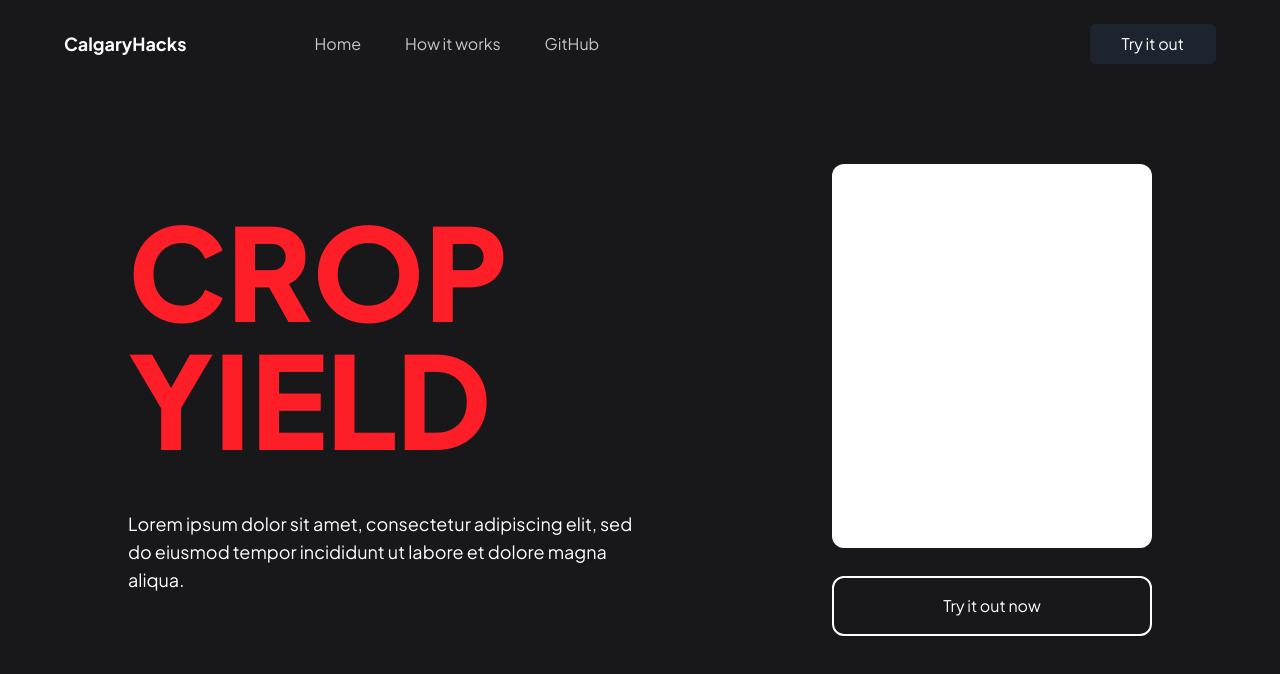
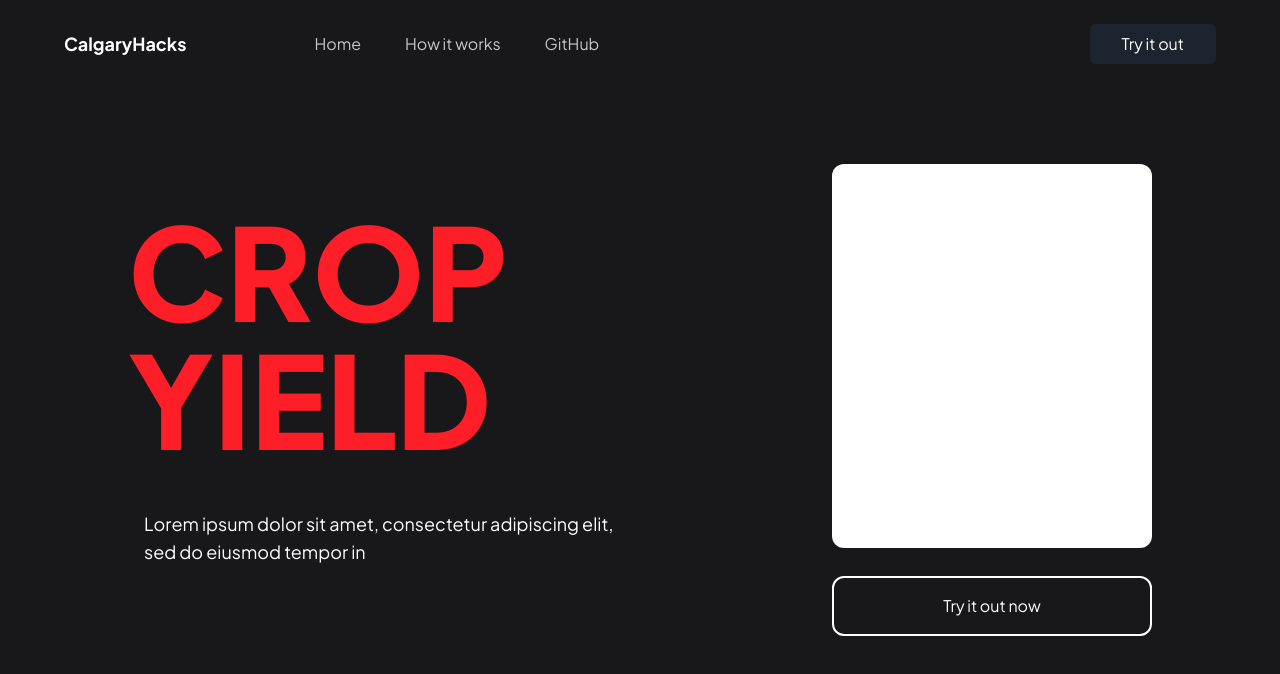
Before and after one commit to andyjianzhou/CalgaryHacks2023, a React (Vite) app in the folder client/: page / in a window 1280 px wide. Shown: the top 674 px of the page. Built offline with nearby package versions, Linux system fonts and the light colour scheme.

Commit message:
Added typewriter effect

```diff
--- a/client/package.json
+++ b/client/package.json
@@ -11,7 +11,8 @@
   "dependencies": {
     "react": "^18.2.0",
     "react-dom": "^18.2.0",
-    "react-router-dom": "^6.8.1"
+    "react-router-dom": "^6.8.1",
+    "typewriter-effect": "^2.19.0"
   },
   "devDependencies": {
     "@types/react": "^18.0.27",
--- a/client/src/routes/Home.jsx
+++ b/client/src/routes/Home.jsx
@@ -1,6 +1,10 @@
 import React from "react";
+import Typewriter from "typewriter-effect";
 
 function Home() {
+  const description =
+    "Lorem ipsum dolor sit amet, consectetur adipiscing elit, sed do eiusmod tempor incididunt ut labore et dolore magna aliqua.";
+
   return (
     <div className="flex h-screen w-full justify-center items-center">
       <div className="max-w-screen-lg w-[80%] flex justify-between">
@@ -9,10 +13,22 @@ function Home() {
           <h1 className="text-[#FE1E27] uppercase font-black text-9xl mb-12">
             Crop Yield
           </h1>
-          <p className="text-lg">
-            Lorem ipsum dolor sit amet, consectetur adipiscing elit, sed do
-            eiusmod tempor incididunt ut labore et dolore magna aliqua.
-          </p>
+          <div className="relative">
+            {/* Create spacing */}
+            <p className="text-lg ml-4 invisible">{description}</p>
+
+            {/* Typewriter effect */}
+            <p className="text-lg ml-4 absolute top-0 left-0">
+              <Typewriter
+                options={{
+                  delay: 50,
+                }}
+                onInit={(typewriter) => {
+                  typewriter.typeString(description).start();
+                }}
+              />
+            </p>
+          </div>
         </div>
 
         {/* Image and demo link */}
```
Also changed, not shown: 1 other file (tests, documents, lock files or other folders).
